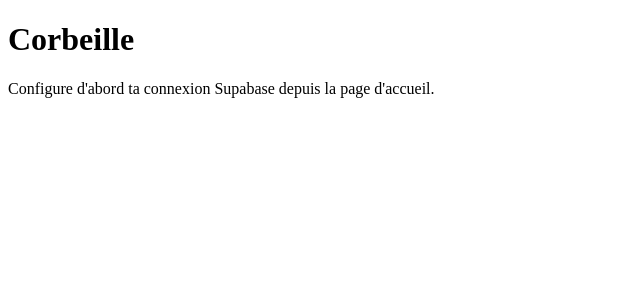
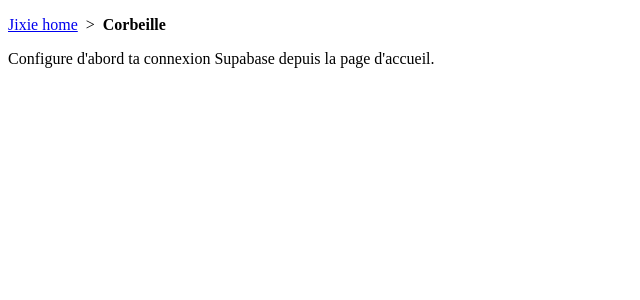
Before and after one commit to azizam68/jixie, a SvelteKit app: page /trash in a window 1280 px wide. Shown: the top 300 px of the page, without its empty margins (0-640 px from the left). Built offline with nearby package versions, Linux system fonts and the light colour scheme.

Commit message:
Ajout des liens hypertextes pour la navigation vers la corbeille et vers la home

```diff
--- a/src/routes/+page.svelte
+++ b/src/routes/+page.svelte
@@ -117,4 +117,7 @@
       onDelete={(id) => deleteDocument(id)}
     />
   </div>
+  <div>
+    <button type="button" onclick={()=>goto('/trash')}> Corbeille </button>
+  </div>
 {/if}
--- a/src/routes/trash/+page.svelte
+++ b/src/routes/trash/+page.svelte
@@ -104,7 +104,11 @@
   }
 </script>
 
-<h1>Corbeille</h1>
+<p style="display:flex; flex-direction:row; gap: 0.5rem; align-items:center;">
+        <a href="/">Jixie home</a> >
+        <b>Corbeille</b>
+</p>
+
 
 {#if !url || !key}
   <p>Configure d'abord ta connexion Supabase depuis la page d'accueil.</p>
```
